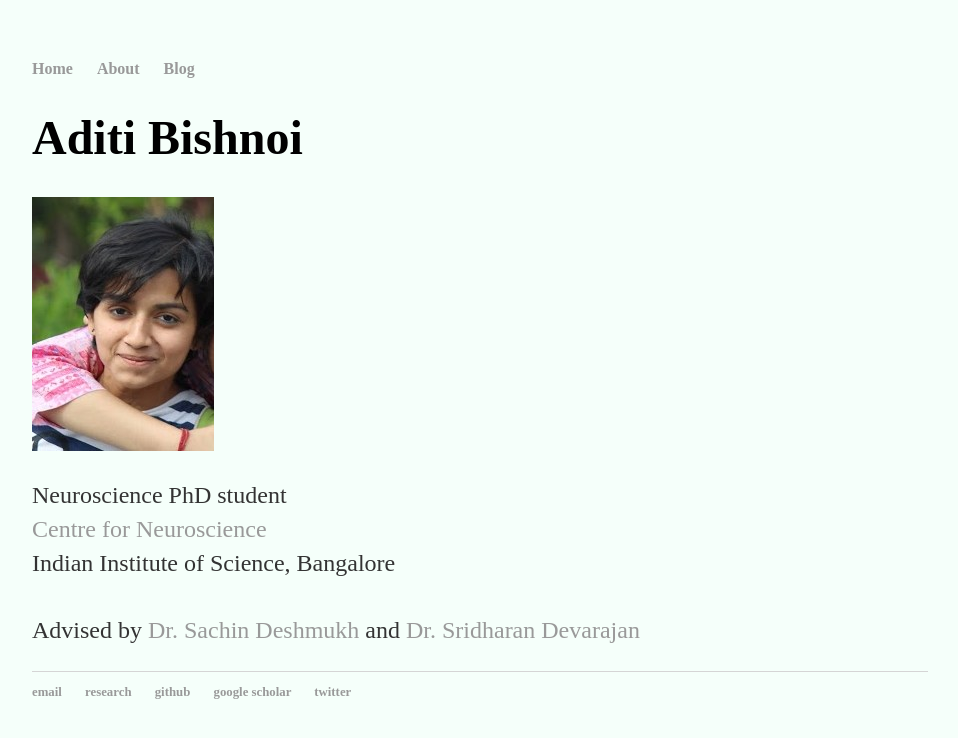
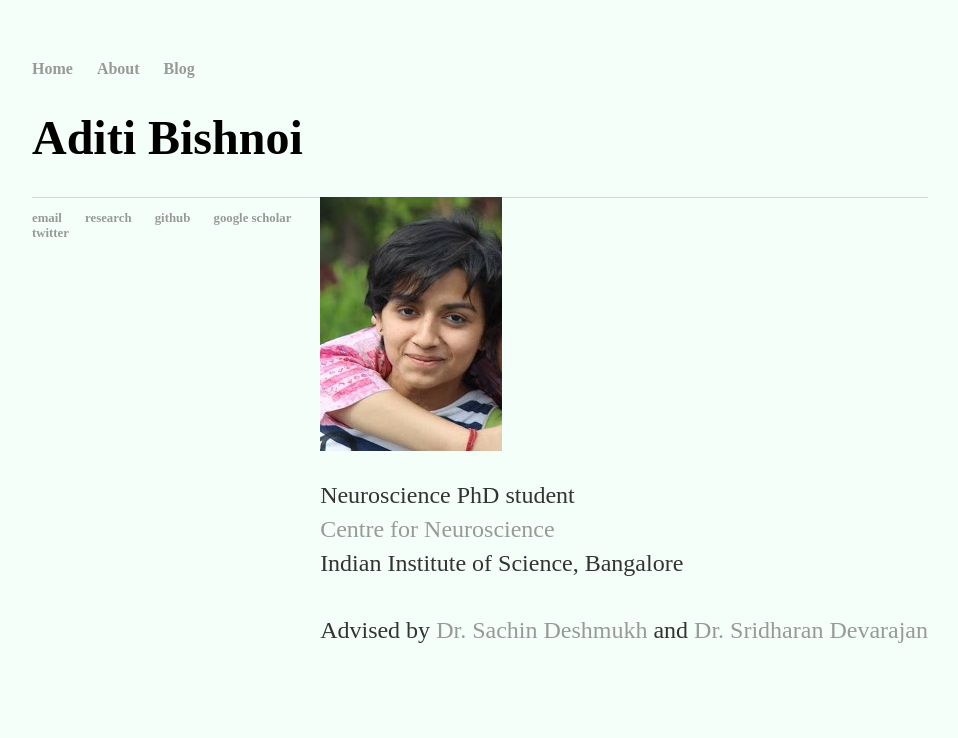
Before and after one commit to AdiBish/adibish.github.io, a Jekyll site: the page built from index.html, in a window 1280 px wide. Shown: the top 738 px of the page, without its empty margins (160-1118 px from the left). Built offline with Jekyll 4.4.1, drawn with Linux system fonts in a browser that asks for light colours.

Commit message:
Update index.html

```diff
--- a/index.html
+++ b/index.html
@@ -5,11 +5,9 @@ title: Aditi Bishnoi
 <div class="blurb">
 
 	<h1> Aditi Bishnoi </h1>
-	<div id="container" style="white-space:wrap">
-		<div id="image" style="display:inline;">
+
+	<div id="container" style="display:inline; float:left; float:right">
 		<img src="https://adibish.github.io//images//Adi.jpg">
-		</div>
-		<div id="texts" style="display:inline; white-space:wrap" align="left">
 
 		<p> Neuroscience PhD student <br/>
 		<a href="http://www.cns.iisc.ac.in/home/" target="_blank"> Centre for Neuroscience </a> <br/>
@@ -18,7 +16,7 @@ title: Aditi Bishnoi
 		<a href="http://www.cns.iisc.ac.in/home/people/sridharan-devarajan/" target="_blank"> Dr. Sridharan Devarajan </a> <br/>
 
 		</p>
-		</div>
+
 	</div>
 
 </div><!-- /.blurb -->
```
Lines whose indentation alone changed are shown as unchanged.
